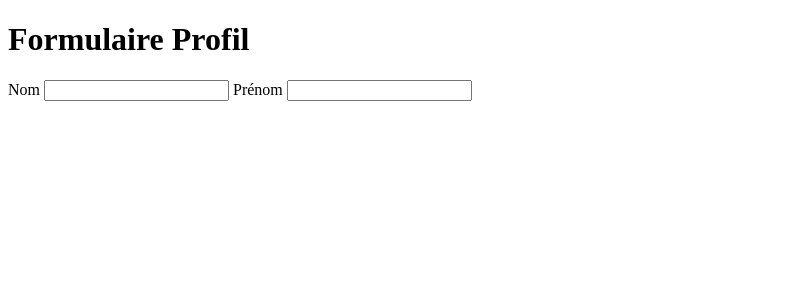
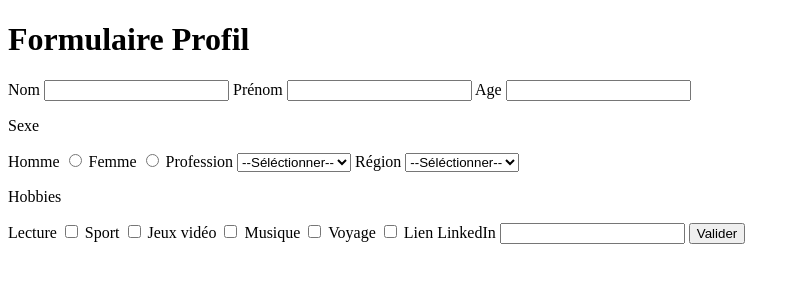
Before and after one commit to 01Chloe/Form_Exo_IPME, a plain HTML site: page index.html in a window 1280 px wide. Shown: the whole page, without its empty margins (0-800 px from the left). Drawn offline with Linux system fonts and the light colour scheme.

Commit message:
Add html

```diff
--- a/index.html
+++ b/index.html
@@ -11,8 +11,51 @@
       <form>
         <label for="lname">Nom</label>
         <input type="text" name="lname" id="lname" />
+
         <label for="fname">Prénom</label>
         <input type="text" name="fname" id="fname" />
+
+        <label for="age">Age</label>
+        <input type="number" name="age" id="age" />
+
+        <p>Sexe</p>
+        <label for="mgender">Homme</label>
+        <input type="radio" name="gender" id="mgender" />
+        <label for="fgender">Femme</label>
+        <input type="radio" name="gender" id="fgender" />
+
+        <label for="job">Profession</label>
+        <select name="job" id="job">
+          <option value="">--Séléctionner--</option>
+          <option value="job1">Job1</option>
+          <option value="job2">Job2</option>
+          <option value="job3">Job3</option>
+        </select>
+
+        <label for="region">Région</label>
+        <select name="region" id="region">
+          <option value="">--Séléctionner--</option>
+          <option value="region1">Région1</option>
+          <option value="region2">Région2</option>
+          <option value="region3">Région3</option>
+        </select>
+
+        <p>Hobbies</p>
+        <label for="read">Lecture</label>
+        <input type="checkbox" name="hobbies" id="read" />
+        <label for="sport">Sport</label>
+        <input type="checkbox" name="hobbies" id="sport" />
+        <label for="game">Jeux vidéo</label>
+        <input type="checkbox" name="hobbies" id="game" />
+        <label for="music">Musique</label>
+        <input type="checkbox" name="hobbies" id="music" />
+        <label for="travel">Voyage</label>
+        <input type="checkbox" name="hobbies" id="travel" />
+
+        <label for="social">Lien LinkedIn</label>
+        <input type="text" name="social" id="social" />
+
+        <button type="submit">Valider</button>
       </form>
     </main>
   </body>
```
